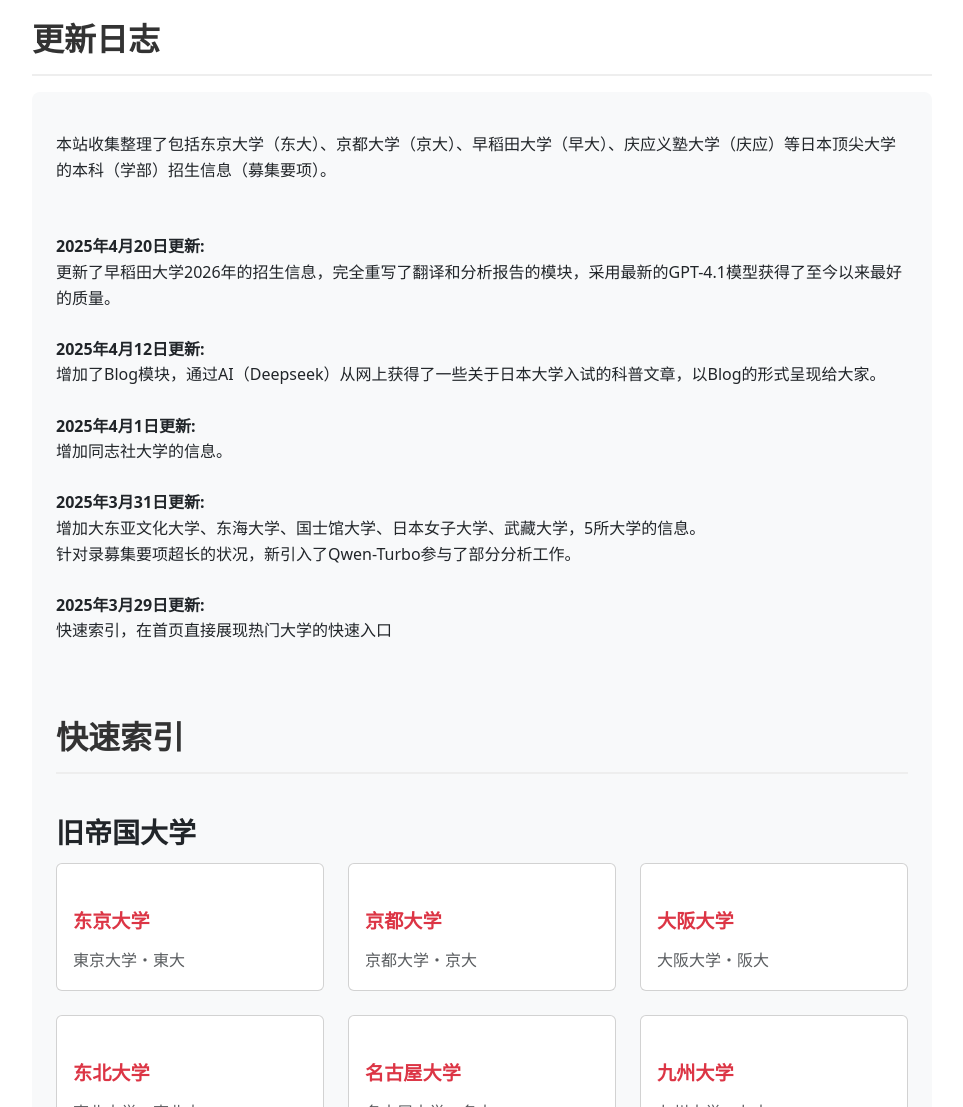
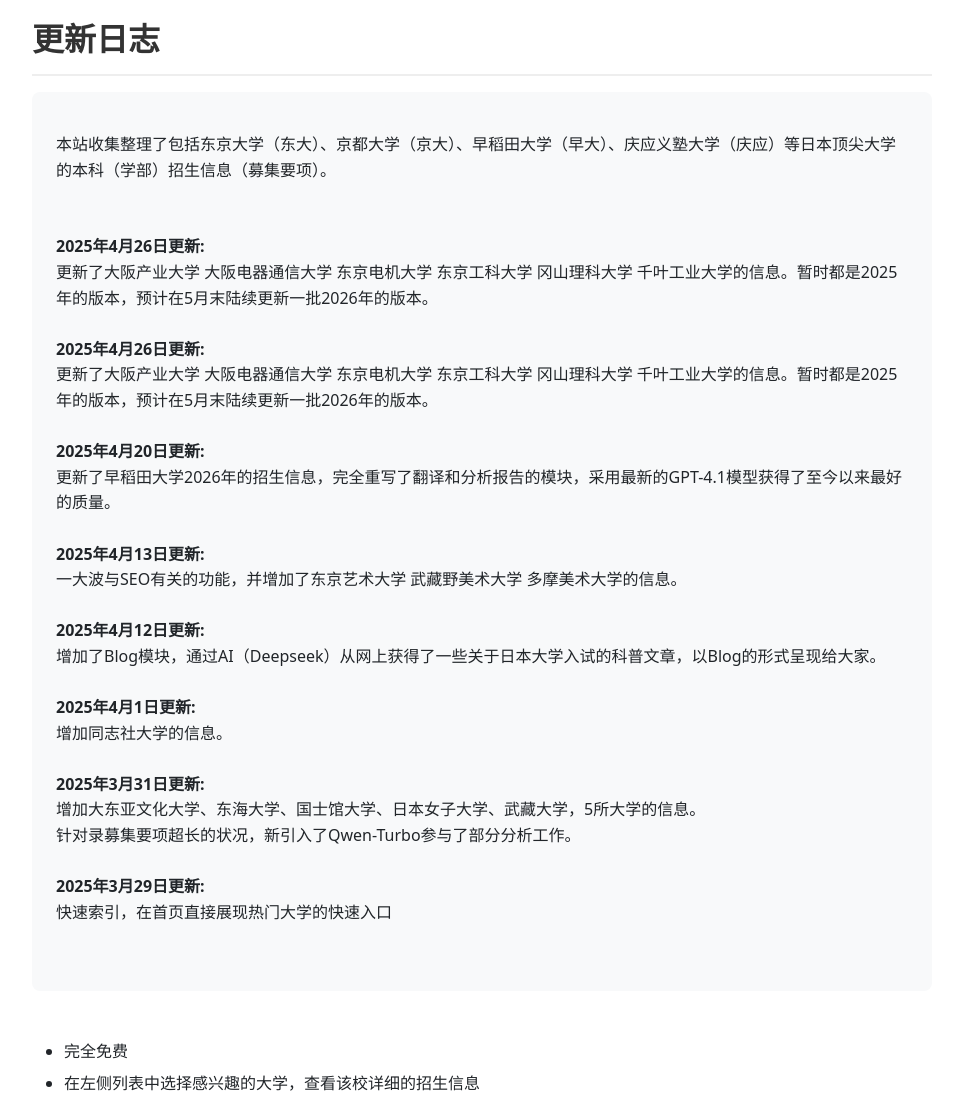
Before and after one commit to wengzhiwen/RunJPLib, a Flask app: page / in a window 1280 px wide. Shown: the part 5393-6500 px from the top of the page, without its empty margins (308-1271 px from the left). Run offline with Flask 2, Linux system fonts and the light colour scheme.

Commit message:
修正首页有卡片重复显示的问题

```diff
--- a/templates/index.html
+++ b/templates/index.html
@@ -4,7 +4,8 @@
 <head>
     <meta charset="UTF-8">
     <meta name="viewport" content="width=device-width, initial-scale=1.0, maximum-scale=5.0">
-    <meta name="description" content="日本留学信息库，提供东京大学(东大)、京都大学(京大)、早稻田大学(早大)、庆应义塾大学(庆应)等日本知名大学的招生要项中文翻译。包含一桥大学、中央大学等各大学的入学考试、考试科目等重要信息。">
+    <meta name="description"
+        content="日本留学信息库，提供东京大学(东大)、京都大学(京大)、早稻田大学(早大)、庆应义塾大学(庆应)等日本知名大学的招生要项中文翻译。包含一桥大学、中央大学等各大学的入学考试、考试科目等重要信息。">
     <meta name="keywords" content="日本留学,日本大学,东京大学,京都大学,早稻田大学,庆应义塾大学,一桥大学,中央大学,留学日本,日本大学入试,留考,日本高考,日本大学招生,留学生考试">
     <meta name="robots" content="index, follow">
     <meta name="author" content="润日图书馆">
@@ -340,30 +341,27 @@
                             L40,-40 C40,-20 20,0 0,0
                             C-20,0 -40,-20 -40,-40
                             L-40,-120 C-40,-140 -20,-160 0,-160
-                            Z"
-                            fill="#FFD700"
-                            transform="rotate(0)"
-                        />
-                        <use href="#petal" transform="rotate(22.5)"/>
-                        <use href="#petal" transform="rotate(45)"/>
-                        <use href="#petal" transform="rotate(67.5)"/>
-                        <use href="#petal" transform="rotate(90)"/>
-                        <use href="#petal" transform="rotate(112.5)"/>
-                        <use href="#petal" transform="rotate(135)"/>
-                        <use href="#petal" transform="rotate(157.5)"/>
-                        <use href="#petal" transform="rotate(180)"/>
-                        <use href="#petal" transform="rotate(202.5)"/>
-                        <use href="#petal" transform="rotate(225)"/>
-                        <use href="#petal" transform="rotate(247.5)"/>
-                        <use href="#petal" transform="rotate(270)"/>
-                        <use href="#petal" transform="rotate(292.5)"/>
-                        <use href="#petal" transform="rotate(315)"/>
-                        <use href="#petal" transform="rotate(337.5)"/>
+                            Z" fill="#FFD700" transform="rotate(0)" />
+                        <use href="#petal" transform="rotate(22.5)" />
+                        <use href="#petal" transform="rotate(45)" />
+                        <use href="#petal" transform="rotate(67.5)" />
+                        <use href="#petal" transform="rotate(90)" />
+                        <use href="#petal" transform="rotate(112.5)" />
+                        <use href="#petal" transform="rotate(135)" />
+                        <use href="#petal" transform="rotate(157.5)" />
+                        <use href="#petal" transform="rotate(180)" />
+                        <use href="#petal" transform="rotate(202.5)" />
+                        <use href="#petal" transform="rotate(225)" />
+                        <use href="#petal" transform="rotate(247.5)" />
+                        <use href="#petal" transform="rotate(270)" />
+                        <use href="#petal" transform="rotate(292.5)" />
+                        <use href="#petal" transform="rotate(315)" />
+                        <use href="#petal" transform="rotate(337.5)" />
 
                         <!-- 中心圆环 -->
-                        <circle r="80" fill="#FFD700"/>
+                        <circle r="80" fill="#FFD700" />
                         <!-- 红色日之丸 -->
-                        <circle r="64" fill="#BC002D"/>
+                        <circle r="64" fill="#BC002D" />
                     </g>
 
                     <defs>
@@ -372,14 +370,13 @@
                             L40,-40 C40,-20 20,0 0,0
                             C-20,0 -40,-20 -40,-40
                             L-40,-120 C-40,-140 -20,-160 0,-160
-                            Z"
-                            fill="#FFD700"
-                        />
+                            Z" fill="#FFD700" />
                     </defs>
                 </svg>
                 润日图书馆
             </a>
-            <button class="navbar-toggler" type="button" data-bs-toggle="collapse" data-bs-target="#navbarNav" aria-label="切换导航菜单" aria-expanded="false" aria-controls="navbarNav">
+            <button class="navbar-toggler" type="button" data-bs-toggle="collapse" data-bs-target="#navbarNav"
+                aria-label="切换导航菜单" aria-expanded="false" aria-controls="navbarNav">
                 <span class="navbar-toggler-icon"></span>
             </button>
             <div class="collapse navbar-collapse" id="navbarNav">
@@ -387,8 +384,10 @@
                 <ul class="navbar-nav ms-auto">
                     <li class="nav-item">
                         <div class="btn-group" role="group">
-                            <a href="/" class="btn {% if mode != 'blog' %}btn-primary{% else %}btn-outline-primary{% endif %}">信息库</a>
-                            <a href="/blog" class="btn {% if mode == 'blog' %}btn-primary{% else %}btn-outline-primary{% endif %}">博客</a>
+                            <a href="/"
+                                class="btn {% if mode != 'blog' %}btn-primary{% else %}btn-outline-primary{% endif %}">信息库</a>
+                            <a href="/blog"
+                                class="btn {% if mode == 'blog' %}btn-primary{% else %}btn-outline-primary{% endif %}">博客</a>
                         </div>
                     </li>
                 </ul>
@@ -475,30 +474,27 @@
                                 L40,-40 C40,-20 20,0 0,0
                                 C-20,0 -40,-20 -40,-40
                                 L-40,-120 C-40,-140 -20,-160 0,-160
-                                Z"
-                                fill="#FFD700"
-                                transform="rotate(0)"
-                            />
-                            <use href="#petal" transform="rotate(22.5)"/>
-                            <use href="#petal" transform="rotate(45)"/>
-                            <use href="#petal" transform="rotate(67.5)"/>
-                            <use href="#petal" transform="rotate(90)"/>
-                            <use href="#petal" transform="rotate(112.5)"/>
-                            <use href="#petal" transform="rotate(135)"/>
-                            <use href="#petal" transform="rotate(157.5)"/>
-                            <use href="#petal" transform="rotate(180)"/>
-                            <use href="#petal" transform="rotate(202.5)"/>
-                            <use href="#petal" transform="rotate(225)"/>
-                            <use href="#petal" transform="rotate(247.5)"/>
-                            <use href="#petal" transform="rotate(270)"/>
-                            <use href="#petal" transform="rotate(292.5)"/>
-                            <use href="#petal" transform="rotate(315)"/>
-                            <use href="#petal" transform="rotate(337.5)"/>
+                                Z" fill="#FFD700" transform="rotate(0)" />
+                                <use href="#petal" transform="rotate(22.5)" />
+                                <use href="#petal" transform="rotate(45)" />
+                                <use href="#petal" transform="rotate(67.5)" />
+                                <use href="#petal" transform="rotate(90)" />
+                                <use href="#petal" transform="rotate(112.5)" />
+                                <use href="#petal" transform="rotate(135)" />
+                                <use href="#petal" transform="rotate(157.5)" />
+                                <use href="#petal" transform="rotate(180)" />
+                                <use href="#petal" transform="rotate(202.5)" />
+                                <use href="#petal" transform="rotate(225)" />
+                                <use href="#petal" transform="rotate(247.5)" />
+                                <use href="#petal" transform="rotate(270)" />
+                                <use href="#petal" transform="rotate(292.5)" />
+                                <use href="#petal" transform="rotate(315)" />
+                                <use href="#petal" transform="rotate(337.5)" />
 
                                 <!-- 中心圆环 -->
-                            <circle r="80" fill="#FFD700"/>
+                                <circle r="80" fill="#FFD700" />
                                 <!-- 红色日之丸 -->
-                            <circle r="64" fill="#BC002D"/>
+                                <circle r="64" fill="#BC002D" />
                             </g>
 
                             <defs>
@@ -507,9 +503,7 @@
                                 L40,-40 C40,-20 20,0 0,0
                                 C-20,0 -40,-20 -40,-40
                                 L-40,-120 C-40,-140 -20,-160 0,-160
-                                Z"
-                                fill="#FFD700"
-                            />
+                                Z" fill="#FFD700" />
                             </defs>
                         </svg>
                         润日图书馆 - 日本大学招生信息库
@@ -519,14 +513,13 @@
                     <div class="search-container mb-4" role="search">
                         <h2 class="visually-hidden">搜索</h2>
                         <div class="input-group" style="max-width: 300px;">
-                            <input type="text"
-                                   id="universitySearch"
-                                   class="form-control"
-                                   placeholder="输入大学日文名称搜索..."
+                            <input type="text" id="universitySearch" class="form-control" placeholder="输入大学日文名称搜索..."
                                 aria-label="大学搜索框">
                             <button class="btn btn-outline-secondary" type="button" id="searchButton" aria-label="搜索">
-                                <svg xmlns="http://www.w3.org/2000/svg" width="16" height="16" fill="currentColor" class="bi bi-search" viewBox="0 0 16 16" aria-hidden="true">
-                                    <path d="M11.742 10.344a6.5 6.5 0 1 0-1.397 1.398h-.001c.03.04.062.078.098.115l3.85 3.85a1 1 0 0 0 1.415-1.414l-3.85-3.85a1.007 1.007 0 0 0-.115-.1zM12 6.5a5.5 5.5 0 1 1-11 0 5.5 5.5 0 0 1 11 0z"/>
+                                <svg xmlns="http://www.w3.org/2000/svg" width="16" height="16" fill="currentColor"
+                                    class="bi bi-search" viewBox="0 0 16 16" aria-hidden="true">
+                                    <path
+                                        d="M11.742 10.344a6.5 6.5 0 1 0-1.397 1.398h-.001c.03.04.062.078.098.115l3.85 3.85a1 1 0 0 0 1.415-1.414l-3.85-3.85a1.007 1.007 0 0 0-.115-.1zM12 6.5a5.5 5.5 0 1 1-11 0 5.5 5.5 0 0 1 11 0z" />
                                 </svg>
                             </button>
                         </div>
@@ -544,8 +537,8 @@
                                         <div class="card-body">
                                             <h4 class="card-title">
                                                 <a href="{{ uni.url }}"
-                                                   class="{% if not uni.file_exists %}invalid-link{% endif %}"
-                                                   {% if not uni.file_exists %}title="该链接暂时无法访问"{% endif %}>
+                                                    class="{% if not uni.file_exists %}invalid-link{% endif %}" {% if
+                                                    not uni.file_exists %}title="该链接暂时无法访问" {% endif %}>
                                                     {{ uni.name }}
                                                 </a>
                                             </h4>
@@ -585,71 +578,17 @@
                             <h3 class="visually-hidden">更新记录</h3>
                             <p>本站收集整理了包括东京大学（东大）、京都大学（京大）、早稻田大学（早大）、庆应义塾大学（庆应）等日本顶尖大学的本科（学部）招生信息（募集要项）。<br />
                                 <br /><br />
+                                <b>2025年4月26日更新:</b>
+                                <br />
+                                更新了大阪产业大学 大阪电器通信大学 东京电机大学 东京工科大学 冈山理科大学 千叶工业大学的信息。暂时都是2025年的版本，预计在5月末陆续更新一批2026年的版本。
+                                <br /><br />
+                                <b>2025年4月26日更新:</b>
+                                <br />
+                                更新了大阪产业大学 大阪电器通信大学 东京电机大学 东京工科大学 冈山理科大学 千叶工业大学的信息。暂时都是2025年的版本，预计在5月末陆续更新一批2026年的版本。
+                                <br /><br />
                                 <b>2025年4月20日更新:</b>
                                 <br />
                                 更新了早稻田大学2026年的招生信息，完全重写了翻译和分析报告的模块，采用最新的GPT-4.1模型获得了至今以来最好的质量。
-                            <br /><br />
-                            <b>2025年4月12日更新:</b>
-                            <br />
-                            增加了Blog模块，通过AI（Deepseek）从网上获得了一些关于日本大学入试的科普文章，以Blog的形式呈现给大家。
-                            <br /><br />
-                            <b>2025年4月1日更新:</b>
-                            <br />
-                            增加同志社大学的信息。
-                            <br /><br />
-                            <b>2025年3月31日更新:</b>
-                            <br />
-                            增加大东亚文化大学、东海大学、国士馆大学、日本女子大学、武藏大学，5所大学的信息。
-                            <br />
-                            针对录募集要项超长的状况，新引入了Qwen-Turbo参与了部分分析工作。
-                            <br /><br />
-                            <b>2025年3月29日更新:</b>
-                            <br />
-                            快速索引，在首页直接展现热门大学的快速入口
-                            <br /><br />
-                    <h2>快速索引</h2>
-                    {% for category, unis in categories.items() %}
-                    <h3>{{ category }}</h3>
-                    <div class="row row-cols-1 row-cols-md-2 row-cols-lg-3 g-4 mb-5">
-                        {% for uni in unis %}
-                        <div class="col">
-                            <div class="card h-100">
-                                <div class="card-body">
-                                    <h5 class="card-title">
-                                        <a href="{{ uni.url }}"
-                                           class="{% if not uni.file_exists %}invalid-link{% endif %}"
-                                           {% if not uni.file_exists %}title="该链接暂时无法访问"{% endif %}>
-                                            {{ uni.name }}
-                                        </a>
-                                    </h5>
-                                    <p class="card-text text-muted">{{ uni.ja_name }}</p>
-                                </div>
-                            </div>
-                        </div>
-                        {% endfor %}
-                    </div>
-                    {% endfor %}
-
-                    <h2>推荐阅读</h2>
-                    <div class="row row-cols-1 row-cols-md-2 row-cols-lg-3 g-4 mb-5">
-                        {% for blog in recommended_blogs %}
-                        <div class="col">
-                            <div class="card h-100">
-                                <div class="card-body">
-                                    <h5 class="card-title">
-                                        <a href="{{ url_for('blog_detail', title=blog.url_title) }}">
-                                            {{ blog.title }}
-                                        </a>
-                                    </h5>
-                                    <p class="card-text">{{ blog.summary }}</p>
-                                </div>
-                            </div>
-                        </div>
-                        {% endfor %}
-                    </div>
-
-                    <p>本站收集整理了包括东京大学（东大）、京都大学（京大）、早稻田大学（早大）、庆应义塾大学（庆应）等日本顶尖大学的本科（学部）招生信息（募集要项）。<br />
-                        扫描、翻译和分析工作都由AI（Google Gemini、DeepSeek和OpenAI GPT）进行，受限于当前技术条件并不能100%准确的传达原版招生信息的内容，且原版内容可能会发生更新或调整。为了保证不耽误你的升学，还请务必访问大学官网确认更加准确的信息。<br />
                                 <br /><br />
                                 <b>2025年4月13日更新:</b>
                                 <br />
@@ -673,10 +612,9 @@
                                 <br />
                                 快速索引，在首页直接展现热门大学的快速入口
                                 <br /><br />
-                        <b>2025年2月5日更新:</b>
-                        <br />
-                        大学基本信息分析报告功能上线，针对每所大学大家都关心的EJU、托福、报名（出愿）限制等信息使用AI（DeepSeek-V3和GPT-4o-mini）进行了预先分析。
                             </p>
+                        </div>
+                    </section>
 
                     <div class="features mt-4">
                         <ul>
@@ -688,16 +626,22 @@
                         </ul>
                     </div>
 
-                    <a href="https://github.com/wengzhiwen/RunJPLib/issues" class="github-link" aria-label="在GitHub上报告问题">
+                    <a href="https://github.com/wengzhiwen/RunJPLib/issues" class="github-link"
+                        aria-label="在GitHub上报告问题">
                         <svg height="20" width="20" viewBox="0 0 16 16" fill="white" aria-hidden="true">
-                            <path d="M8 0C3.58 0 0 3.58 0 8c0 3.54 2.29 6.53 5.47 7.59.4.07.55-.17.55-.38 0-.19-.01-.82-.01-1.49-2.01.37-2.53-.49-2.69-.94-.09-.23-.48-.94-.82-1.13-.28-.15-.68-.52-.01-.53.63-.01 1.08.58 1.23.82.72 1.21 1.87.87 2.33.66.07-.52.28-.87.51-1.07-1.78-.2-3.64-.89-3.64-3.95 0-.87.31-1.59.82-2.15-.08-.2-.36-1.02.08-2.12 0 0 .67-.21 2.2.82.64-.18 1.32-.27 2-.27.68 0 1.36.09 2 .27 1.53-1.04 2.2-.82 2.2-.82.44 1.1.16 1.92.08 2.12.51.56.82 1.27.82 2.15 0 3.07-1.87 3.75-3.65 3.95.29.25.54.73.54 1.48 0 1.07-.01 1.93-.01 2.2 0 .21.15.46.55.38A8.013 8.013 0 0016 8c0-4.42-3.58-8-8-8z"></path>
+                            <path
+                                d="M8 0C3.58 0 0 3.58 0 8c0 3.54 2.29 6.53 5.47 7.59.4.07.55-.17.55-.38 0-.19-.01-.82-.01-1.49-2.01.37-2.53-.49-2.69-.94-.09-.23-.48-.94-.82-1.13-.28-.15-.68-.52-.01-.53.63-.01 1.08.58 1.23.82.72 1.21 1.87.87 2.33.66.07-.52.28-.87.51-1.07-1.78-.2-3.64-.89-3.64-3.95 0-.87.31-1.59.82-2.15-.08-.2-.36-1.02.08-2.12 0 0 .67-.21 2.2.82.64-.18 1.32-.27 2-.27.68 0 1.36.09 2 .27 1.53-1.04 2.2-.82 2.2-.82.44 1.1.16 1.92.08 2.12.51.56.82 1.27.82 2.15 0 3.07-1.87 3.75-3.65 3.95.29.25.54.73.54 1.48 0 1.07-.01 1.93-.01 2.2 0 .21.15.46.55.38A8.013 8.013 0 0016 8c0-4.42-3.58-8-8-8z">
+                            </path>
                         </svg>
                         报BUG点这里
                     </a>
 
-                    <a href="https://github.com/wengzhiwen/RunJPLib/issues" class="github-link" aria-label="在GitHub上提出建议">
+                    <a href="https://github.com/wengzhiwen/RunJPLib/issues" class="github-link"
+                        aria-label="在GitHub上提出建议">
                         <svg height="20" width="20" viewBox="0 0 16 16" fill="white" aria-hidden="true">
-                            <path d="M8 0C3.58 0 0 3.58 0 8c0 3.54 2.29 6.53 5.47 7.59.4.07.55-.17.55-.38 0-.19-.01-.82-.01-1.49-2.01.37-2.53-.49-2.69-.94-.09-.23-.48-.94-.82-1.13-.28-.15-.68-.52-.01-.53.63-.01 1.08.58 1.23.82.72 1.21 1.87.87 2.33.66.07-.52.28-.87.51-1.07-1.78-.2-3.64-.89-3.64-3.95 0-.87.31-1.59.82-2.15-.08-.2-.36-1.02.08-2.12 0 0 .67-.21 2.2.82.64-.18 1.32-.27 2-.27.68 0 1.36.09 2 .27 1.53-1.04 2.2-.82 2.2-.82.44 1.1.16 1.92.08 2.12.51.56.82 1.27.82 2.15 0 3.07-1.87 3.75-3.65 3.95.29.25.54.73.54 1.48 0 1.07-.01 1.93-.01 2.2 0 .21.15.46.55.38A8.013 8.013 0 0016 8c0-4.42-3.58-8-8-8z"></path>
+                            <path
+                                d="M8 0C3.58 0 0 3.58 0 8c0 3.54 2.29 6.53 5.47 7.59.4.07.55-.17.55-.38 0-.19-.01-.82-.01-1.49-2.01.37-2.53-.49-2.69-.94-.09-.23-.48-.94-.82-1.13-.28-.15-.68-.52-.01-.53.63-.01 1.08.58 1.23.82.72 1.21 1.87.87 2.33.66.07-.52.28-.87.51-1.07-1.78-.2-3.64-.89-3.64-3.95 0-.87.31-1.59.82-2.15-.08-.2-.36-1.02.08-2.12 0 0 .67-.21 2.2.82.64-.18 1.32-.27 2-.27.68 0 1.36.09 2 .27 1.53-1.04 2.2-.82 2.2-.82.44 1.1.16 1.92.08 2.12.51.56.82 1.27.82 2.15 0 3.07-1.87 3.75-3.65 3.95.29.25.54.73.54 1.48 0 1.07-.01 1.93-.01 2.2 0 .21.15.46.55.38A8.013 8.013 0 0016 8c0-4.42-3.58-8-8-8z">
+                            </path>
                         </svg>
                         催更也点这里
                     </a>
@@ -775,7 +719,7 @@
         document.getElementById('searchButton').addEventListener('click', performSearch);
 
         // 当搜索框失去焦点时，移除高亮
-    document.getElementById('universitySearch').addEventListener('blur', function() {
+        document.getElementById('universitySearch').addEventListener('blur', function () {
             const links = document.querySelectorAll('.nav-link');
             links.forEach(link => {
                 const text = link.textContent;
```
Lines whose indentation alone changed are shown as unchanged.
